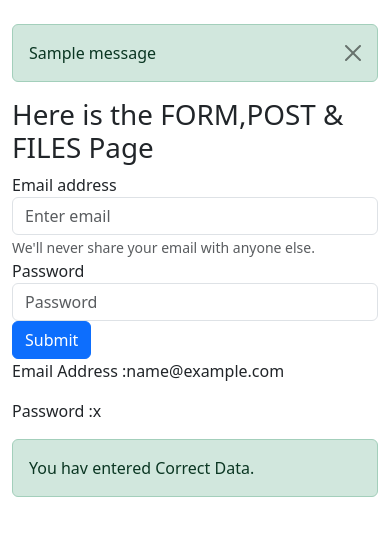
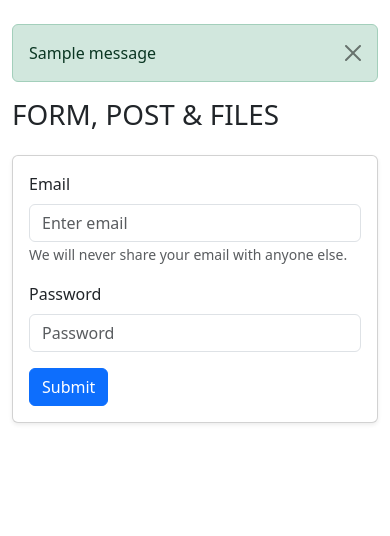
Before and after one commit to ahsankhan609/PythonFlaskProject, a Flask app: template templates/form_post_files.html in a window 390 px wide. Shown: the top 536 px of the page. Run offline with Flask 3, Linux system fonts and the light colour scheme; the template is opened without the code that fills it: most values are stand-ins (such as "Sample title", 1, 10 or a date in 2020); one stand-in notice (Sample message) is shown; form fields are guessed from the names that the template uses; some libraries are stand-ins or nearby versions.

Commit message:
Refactor form_post_files.html to enhance form structure and user feedback
- Updated the form layout to utilize Bootstrap for improved responsiveness and aesthetics.
- Integrated Flask-WTF for better validation and error handling, displaying error messages directly in the form.
- Added success messages to confirm correct data entry, enhancing user experience.

```diff
--- a/templates/form_post_files.html
+++ b/templates/form_post_files.html
@@ -1,44 +1,54 @@
-{% extends "base.html" %} {% block title %}Understanding Forms,POST and Files {%
-endblock title %} {% block content %}
-<h1>Here is the FORM,POST & FILES Page</h1>
+{% extends "base.html" %}
 
-<form method="POST" action="{{ url_for('index') }}">
-  <div class="form-group">
-    <label for="exampleInputEmail1">Email address</label>
-    <input
-      type="email"
-      name="email"
-      class="form-control"
-      id="exampleInputEmail1"
-      aria-describedby="emailHelp"
-      placeholder="Enter email"
-      required
-    />
-    <small id="emailHelp" class="form-text text-muted"
-      >We'll never share your email with anyone else.</small
-    >
+{% block title %}Understanding Forms, POST and Files{% endblock title %}
+
+{% block content %}
+<div class="row justify-content-center">
+  <div class="col-md-8 col-lg-6">
+    <h1 class="mb-4">FORM, POST &amp; FILES</h1>
+
+    {% if form_context.errors %}
+    <div class="alert alert-danger" role="alert">
+      <ul class="mb-0">
+        {% for message in form_context.errors %}
+        <li>{{ message }}</li>
+        {% endfor %}
+      </ul>
+    </div>
+    {% endif %}
+
+    <div class="card shadow-sm">
+      <div class="card-body">
+        <form method="POST" action="{{ url_for('index') }}" novalidate>
+          {{ form.hidden_tag() }}
+          <div class="mb-3">
+            {{ form.email.label(class="form-label") }}
+            {{ form.email(class="form-control", placeholder="Enter email") }}
+            {% for error in form.email.errors %}
+            <div class="text-danger">{{ error }}</div>
+            {% endfor %}
+            <small class="form-text text-muted">
+              We will never share your email with anyone else.
+            </small>
+          </div>
+          <div class="mb-3">
+            {{ form.password.label(class="form-label") }}
+            {{ form.password(class="form-control", placeholder="Password") }}
+            {% for error in form.password.errors %}
+            <div class="text-danger">{{ error }}</div>
+            {% endfor %}
+          </div>
+          {{ form.submit(class="btn btn-primary") }}
+        </form>
+      </div>
+    </div>
+
+    {% if form_context.success and form_context.email %}
+    <div class="alert alert-success mt-4" role="alert">
+      <p class="mb-0">Email address: {{ form_context.email }}</p>
+      <p class="mb-0 mt-2">You have entered correct data.</p>
+    </div>
+    {% endif %}
   </div>
-  <div class="form-group">
-    <label for="exampleInputPassword1">Password</label>
-    <input
-      type="password"
-      name="password"
-      class="form-control"
-      id="exampleInputPassword1"
-      placeholder="Password"
-      required
-    />
-  </div>
-
-  <button type="submit" value="Login" class="btn btn-primary">Submit</button>
-</form>
-
-{% if content %}
-
-<p>Email Address :{{ content['email'] }}</p>
-<p>Password :{{ content['pass'] }}</p>
-
-<div class="alert alert-success" role="alert">
-  You hav entered Correct Data.
 </div>
-{% endif %} {% endblock content %}
+{% endblock content %}
```
